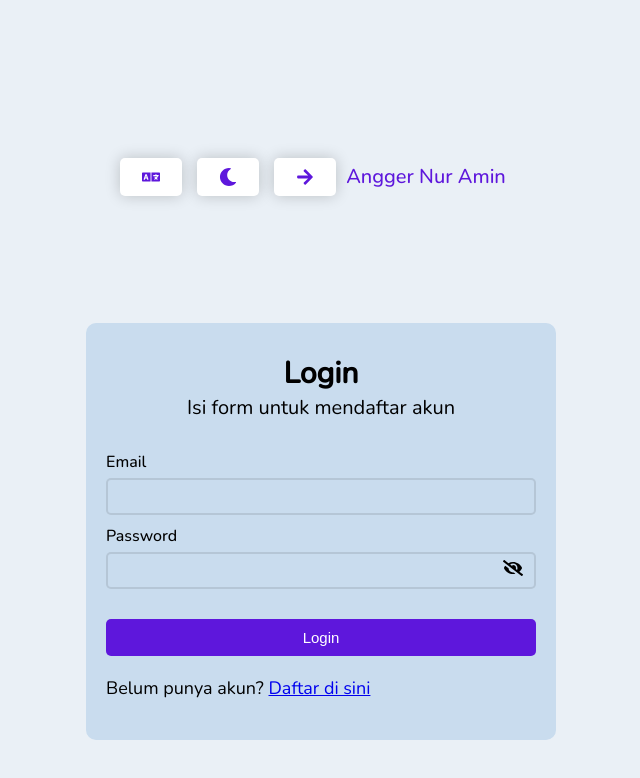
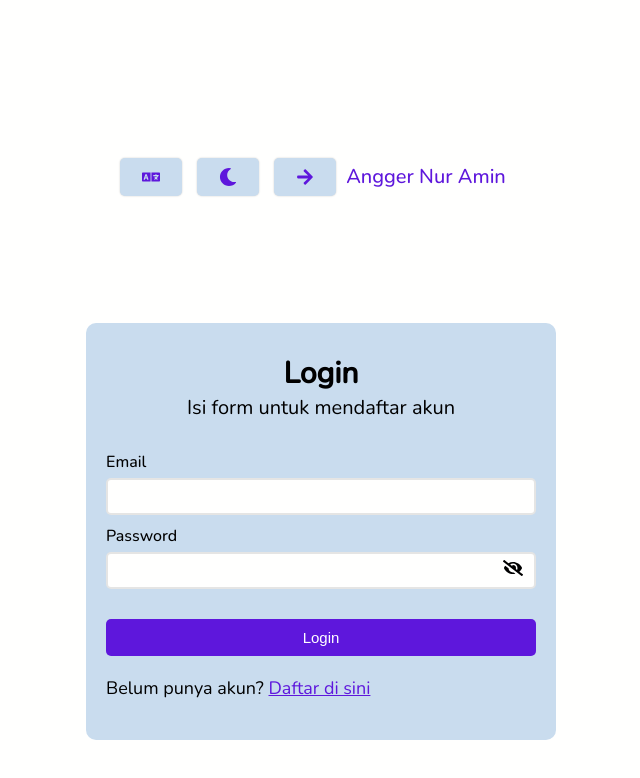
Before and after one commit to anggernuramin/aplikasi-catatan, a React (Vite) app: page /login in a window 1280 px wide. Shown: the top 778 px of the page, without its empty margins (319-959 px from the left). Built offline with nearby package versions, Linux system fonts and the light colour scheme.

Commit message:
fiture: add fiture darkMOde

```diff
--- a/src/components/HeaderBanner.jsx
+++ b/src/components/HeaderBanner.jsx
@@ -1,8 +1,12 @@
 import React from "react";
 import PropTypes from "prop-types";
+import Navbar from "./navbar/Navbar";
 
 const HeaderBanner = ({ title, description }) => {
   return (
+    <>
+      <Navbar />
+
       <header>
         <div className="container wrapper-head-bar">
           <div className="head-bar-image">
@@ -15,6 +19,7 @@ const HeaderBanner = ({ title, description }) => {
           <span className="watermark">By Angger Nur Amin</span>
         </div>
       </header>
+    </>
   );
 };
 
--- a/src/components/navbar/Navbar.jsx
+++ b/src/components/navbar/Navbar.jsx
@@ -1,5 +1,6 @@
 import React from "react";
-import { FaLanguage, FaMoon, FaSun, FaArrowRight } from "react-icons/fa";
+import Theme from "./Theme";
+import { FaLanguage, FaArrowRight } from "react-icons/fa";
 import { useNavigate } from "react-router-dom";
 
 const Navbar = () => {
@@ -14,9 +15,7 @@ const Navbar = () => {
         <button title="ubah bahasa">
           <FaLanguage />
         </button>
-        <button title="ubah tema">
-          <FaMoon />
-        </button>
+        <Theme />
         <div className="user-info">
           <button title="logout" onClick={onHandlerLogout}>
             <FaArrowRight />
--- /dev/null
+++ b/src/components/navbar/Theme.jsx
@@ -0,0 +1,22 @@
+import React, { useEffect } from "react";
+import { FaMoon, FaSun } from "react-icons/fa";
+import { useThemeContext } from "../../hooks/useThemeContext";
+
+const Theme = () => {
+  const { theme, toggleTheme } = useThemeContext();
+  console.log("yese", theme);
+
+  useEffect(() => {
+    document.documentElement.setAttribute("data-theme", theme);
+  }, [theme]);
+
+  return (
+    <>
+      <button onClick={toggleTheme} title="ubah tema">
+        {theme === "light" ? <FaMoon /> : <FaSun />}
+      </button>
+    </>
+  );
+};
+
+export default Theme;
--- /dev/null
+++ b/src/contexts/ThemeContext.jsx
@@ -0,0 +1,21 @@
+import { createContext, useEffect, useState } from "react";
+
+export const ThemeContext = createContext();
+
+export const ThemeContextProvider = ({ children }) => {
+  const [theme, setTheme] = useState(localStorage.getItem("theme") || "light");
+
+  const toggleTheme = () =>
+    setTheme((prevState) => {
+      const newTheme = prevState == "light" ? "dark" : "light";
+      localStorage.setItem("theme", newTheme);
+      return newTheme; // mengembakikan dengan nilai state terbaru
+    });
+
+  const initialState = {
+    theme,
+    toggleTheme,
+  };
+
+  return <ThemeContext.Provider value={initialState}>{children}</ThemeContext.Provider>;
+};
--- /dev/null
+++ b/src/hooks/useThemeContext.js
@@ -0,0 +1,6 @@
+import { useContext } from "react";
+import { ThemeContext } from "../contexts/ThemeContext";
+
+export const useThemeContext = () => {
+  return useContext(ThemeContext);
+};
--- a/src/index.jsx
+++ b/src/index.jsx
@@ -1,4 +1,4 @@
-import React from "react";
+import React, { useEffect } from "react";
 import { createRoot } from "react-dom/client";
 import { BrowserRouter, Routes, Route } from "react-router-dom";
 import "./styles/style.css";
@@ -10,9 +10,12 @@ import NotFoundPage from "./pages/NotFoundPage";
 import EditPage from "./pages/EditPage";
 import Login from "./components/auth/Login";
 import Register from "./components/auth/Register";
+import { ThemeContextProvider } from "./contexts/ThemeContext";
+import { useThemeContext } from "./hooks/useThemeContext";
 
 const root = createRoot(document.getElementById("root"));
 root.render(
+  <ThemeContextProvider>
     <BrowserRouter>
       <Routes>
         <Route path="/" element={<HomePage />} />
@@ -26,4 +29,5 @@ root.render(
         <Route path="*" element={<NotFoundPage />} />
       </Routes>
     </BrowserRouter>
+  </ThemeContextProvider>
 );
--- a/src/pages/NotFoundPage.jsx
+++ b/src/pages/NotFoundPage.jsx
@@ -1,5 +1,6 @@
 import React from "react";
 import { useNavigate } from "react-router-dom";
+import Navbar from "../components/navbar/Navbar";
 
 const NotFoundPage = () => {
   const navigate = useNavigate();
@@ -8,6 +9,7 @@ const NotFoundPage = () => {
   };
   return (
     <div className="container">
+      <Navbar />
       <section className="container-error">
         <img className="ops" src="/404.svg" />
         <br />
--- a/src/styles/style.css
+++ b/src/styles/style.css
@@ -3,8 +3,35 @@
   margin: 0;
   padding: 0;
   box-sizing: border-box;
+  transition: background 0.3s ease-in;
 }
 
+:root {
+  --body-color: #fffffe;
+  --primary-color: #c9dcee;
+  --secondary-color: #eaf0f6;
+  --third-color: #adc5dc;
+  --btn-color: rgba(94, 23, 220, 1);
+  --color-icon: rgba(94, 23, 220, 1);
+  --btn-color-active: #c8d6e4;
+  --text-color: #000000;
+  --text-color-paragraf: rgba(0, 0, 0, 0.7);
+  --text-color-heading: rgba(0, 0, 0, 0.5);
+  --bg-icon: #ffffff;
+}
+
+/* Cara kerja fitur mode gelap pada styling adalah dengan mengubah nilai CSS variable --font-color dan --primary-color, bila terdapat HTML elemen yang menerapkan atribut data-theme="dark" */
+[data-theme="dark"] {
+  --body-color: #333;
+  --secondary-color: #222;
+  --primary-color: #222;
+  --btn-color: #222;
+  --text-color: #ffffff;
+  --bg-icon: #222;
+  --color-icon: rgba(255, 255, 255, 0.9);
+  --text-color-heading: rgba(255, 255, 255, 0.5);
+  --text-color-paragraf: rgba(255, 255, 255, 0.7);
+}
 input,
 button {
   font-size: 15px;
@@ -15,7 +42,7 @@ button {
 }
 button {
   cursor: pointer;
-  color: white;
+  color: var(--color-icon);
   border: 2px solid transparent;
   background-color: var(--btn-color);
 }
@@ -25,17 +52,9 @@ input:focus {
   box-shadow: 0px 0px 8px rgba(0, 0, 0, 0.1);
 }
 
-:root {
-  --primary-color: #c9dcee;
-  --secondary-color: #eaf0f6;
-  --third-color: #adc5dc;
-  --btn-color: rgba(94, 23, 220, 1);
-  --btn-color-active: #c8d6e4;
-}
 body {
   font-family: "Nunito", sans-serif;
-  background-color: #fffffe;
-  /* background-color: #121212; */
+  background-color: var(--body-color);
 }
 .container {
   max-width: 1100px;
@@ -54,6 +73,7 @@ body {
   margin-bottom: 5px;
 }
 .wrapper-icon-home a {
+  color: var(--color-icon);
   display: flex;
   gap: 10px;
   justify-content: end;
@@ -88,14 +108,14 @@ body {
   width: 50px;
   height: 50px;
   border-radius: 50%;
-  background-color: white;
+  background-color: var(--bg-icon);
   display: flex;
   justify-content: center;
   align-items: center;
   box-shadow: 0px 0px 15px rgba(0, 0, 0, 0.3);
   font-weight: normal;
   font-size: 24px;
-  color: var(--btn-color);
+  color: var(--color-icon);
 }
 /* icon delete - archive end */
 
@@ -108,11 +128,12 @@ body {
   position: fixed;
   bottom: 8%;
   right: 12%;
-  background-color: white;
+  background-color: var(--bg-icon);
   display: flex;
   justify-content: center;
   align-items: center;
   box-shadow: 0px 0px 15px rgba(0, 0, 0, 0.3);
+  color: var(--color-icon);
 }
 .wrapper-icon-plus:hover,
 .wrapper-icon-delete-archive .archive:hover,
@@ -129,7 +150,7 @@ body {
 .container-register {
   min-height: 100vh;
   width: 100%;
-  background-color: var(--secondary-color);
+  background-color: var(--body-color);
   display: flex;
   justify-content: center;
   align-items: center;
@@ -139,6 +160,7 @@ body {
   margin-block: 20px;
   width: 470px;
   background-color: var(--primary-color);
+  color: var(--text-color);
   border-radius: 10px;
   padding: 20px;
   font-size: 15px;
@@ -178,11 +200,16 @@ body {
   background-color: var(--primary-color);
 }
 .form-register button {
+  background-color: var(--color-icon);
+  color: var(--bg-icon);
   margin-top: 20px;
 }
 .keterangan-register {
   margin-block: 20px;
   font-size: 18px;
+}
+.keterangan-register a {
+  color: var(--color-icon);
 }
 .input-password {
   position: relative;
@@ -208,6 +235,7 @@ header .container {
   gap: 20px;
   align-items: center;
   background-color: var(--primary-color);
+  color: var(--text-color);
   border-radius: 20px;
   position: relative;
   overflow: hidden;
@@ -257,7 +285,7 @@ header .container {
 }
 .head-bar-content p {
   font-size: 20px;
-  color: rgba(0, 0, 0, 0.7);
+  color: var(--text-color-paragraf);
   font-weight: 500;
   margin-bottom: 25px;
 }
@@ -281,14 +309,14 @@ header .container {
 }
 .wrapper-navbar button {
   cursor: pointer;
-  background-color: white;
+  background-color: var(--primary-color);
   display: flex;
   justify-content: center;
   align-items: center;
-  box-shadow: 0px 0px 15px rgba(0, 0, 0, 0.2);
+  box-shadow: 0px 0px 2px rgba(0, 0, 0, 0.2);
   font-weight: normal;
   font-size: 18px;
-  color: var(--btn-color);
+  color: var(--color-icon);
   transition: all 0.3s;
 }
 .wrapper-navbar button:hover {
@@ -302,7 +330,8 @@ header .container {
 }
 
 .user-info span {
-  color: var(--btn-color);
+  color: var(--color-icon);
+
   font-size: 20px;
   font-weight: 500;
 }
@@ -343,16 +372,18 @@ header .container {
   margin-right: 10px;
 }
 .search-section input {
-  /* background-color: #121212; */
-  /* border: 2px solid white; */
-  /* color: white; */
+  color: var(--text-color);
+  background-color: var(--bg-icon);
   width: 100%;
 }
-
+.search-section label {
+  color: var(--text-color);
+}
 #searchSubmit,
 #CatatanSubmit {
   transition: all 0.3s;
   background-color: var(--btn-color);
+  color: white;
 }
 #searchSubmit:hover,
 #CatatanSubmit:hover {
@@ -373,9 +404,11 @@ header .container {
 }
 #inputCatatan label {
   font-size: 18px;
+  color: var(--text-color);
 }
 
 .input input {
+  color: var(--text-color);
   width: 100%;
   margin-top: 5px;
 }
@@ -402,6 +435,11 @@ header .container {
   display: flex;
   flex-direction: column;
 }
+#inputCatatanCatatan,
+.input input {
+  color: var(--text-color);
+  background-color: var(--body-color);
+}
 .input-section .input .catatan {
   margin-top: 3px;
   padding: 10px 10px 10px 18px;
@@ -411,6 +449,11 @@ header .container {
   border-radius: 5px;
   border: 2px solid rgba(0, 0, 0, 0.1);
   outline: none;
+  background-color: var(--bg-icon);
+}
+#CatatanSubmit {
+  background-color: var(--color-icon);
+  color: var(--bg-icon);
 }
 /* end form add catatan */
 
@@ -443,14 +486,17 @@ header .container {
   margin-bottom: 10px;
   width: 100%;
 }
+.Catatan-shelf p {
+  color: var(--text-color);
+}
 .Catatan-shelf h2 {
   font-size: 2rem;
   margin-bottom: 10px;
+  color: var(--text-color);
 }
 .Catatan-shelf .card-catatan {
-  background-color: white;
-  /* background-color: #121212; */
-  color: white;
+  background-color: var(--body-color);
+  color: var(--text-color);
   gap: 5px;
   align-items: stretch;
   display: flex;
@@ -467,7 +513,8 @@ header .container {
 .card-detail-catatan {
   padding: 20px;
   border-radius: 5px;
-  background-color: white;
+  background-color: var(--body-color);
+  color: var(--text-color);
   display: flex;
   flex-direction: column;
   gap: 8px;
@@ -477,14 +524,14 @@ header .container {
   box-shadow: 0 0 10px rgba(0, 0, 0, 0.3);
 }
 .card-catatan h3 {
-  color: rgba(0, 0, 0, 0.9);
+  color: var(--text-color-paragraf);
   width: 100%;
   overflow: hidden;
   height: 30px;
   font-size: 20px;
 }
 .card-catatan p {
-  color: rgba(0, 0, 0, 0.8);
+  color: var(--text-color-paragraf);
   word-wrap: break-word;
   width: 100%;
   height: 200px;
@@ -493,7 +540,7 @@ header .container {
 .card-catatan span {
   font-size: 14px;
   font-weight: bold;
-  color: rgba(0, 0, 0, 0.5);
+  color: var(--text-color-heading);
 }
 .action-catatan .delete {
   margin-right: 15px;
@@ -550,9 +597,9 @@ header .container {
   align-items: center;
 }
 .Catatan-list article {
+  background-color: var(--bg-icon);
   padding: 10px;
   border-radius: 10px;
-  background-color: var(--btn-color-active);
   margin-bottom: 10px;
 }
 
@@ -565,7 +612,7 @@ header .container {
 
 /* error page start */
 .container-error {
-  background-color: #fff;
+  background-color: var(--body-color);
   margin: 0 auto;
   text-align: center;
   padding-top: 50px;
@@ -577,7 +624,7 @@ header .container {
   font-weight: bold;
   text-align: center;
   line-height: 130%;
-  margin-block: 20px;
+  margin-block: 10px;
 }
 
 .container-error .buton {
@@ -610,6 +657,7 @@ header .container {
   color: #f00;
 }
 /* error page end */
+
 /* loading start */
 .custom-loader {
   width: 50px;
```
Also changed, not shown: src/pages/ArchivePage.jsx (+5 -9 lines), src/pages/HomePage.jsx (+2 -11 lines), src/contexts/AuthContext.js (added), src/contexts/auth-context.js (deleted). Lines whose indentation alone changed are shown as unchanged.
